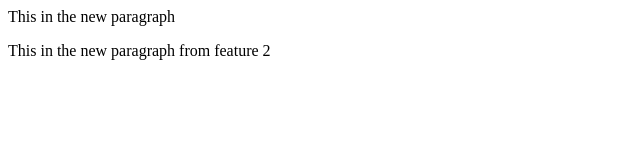
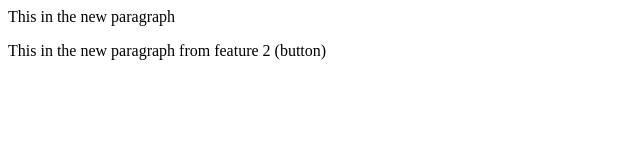
Before and after one commit to Imam8071/LocalRepo, a plain HTML site: page index.html in a window 1280 px wide. Shown: the full height of the page, 0-640 px from the left. Drawn offline with Linux system fonts and the light colour scheme.

```diff
--- a/index.html
+++ b/index.html
@@ -1,3 +1,3 @@
 <p>This in the new paragraph</p>
 
-<p>This in the new paragraph from feature 2</p>
+<p>This in the new paragraph from feature 2 (button)</p>
```
